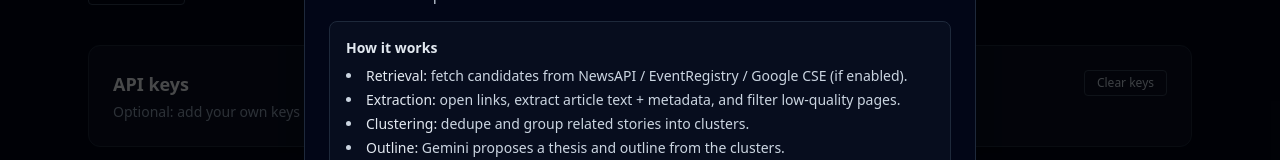
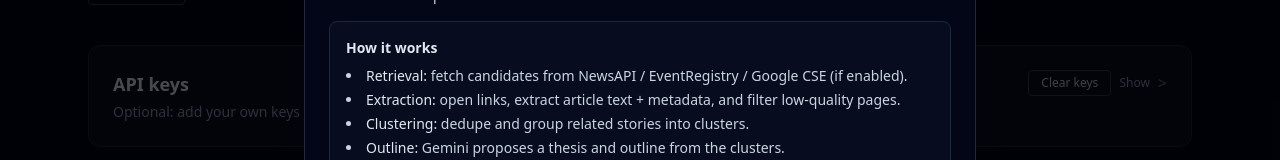
Before and after one commit to niyazmukh/content-pipeline, a React (Vite) app: page / in a window 1280 px wide. Shown: the part 146-306 px from the top of the page. Built offline with nearby package versions, Linux system fonts and the light colour scheme; no server answers.

Commit message:
Refine API keys panel affordance and guides

```diff
--- a/App.tsx
+++ b/App.tsx
@@ -347,6 +347,7 @@ const App: React.FC = () => {
                   Optional: add your own keys to avoid shared backend quotas. Keys are stored in your browser.
               </p>
             </div>
+            <div className="flex items-center gap-2 shrink-0">
               <button
                 type="button"
                 onClick={(event) => {
@@ -355,11 +356,16 @@ const App: React.FC = () => {
                   clearApiKeys();
                   setApiKeys(loadApiKeys());
                 }}
-              className="text-xs text-slate-300 hover:text-slate-100 border border-slate-700 rounded px-3 py-1 shrink-0"
+                className="text-xs text-slate-300 hover:text-slate-100 border border-slate-700 rounded px-3 py-1"
                 title="Clears locally stored keys (browser localStorage)."
               >
                 Clear keys
               </button>
+              <span className="text-xs text-slate-400 group-open:hidden">Show</span>
+              <span className="text-xs text-slate-400 hidden group-open:inline">Hide</span>
+              <span className="inline-block text-slate-500 group-open:hidden">&gt;</span>
+              <span className="inline-block text-slate-500 hidden group-open:inline">v</span>
+            </div>
             </summary>
 
           <div className="mt-3 text-xs text-slate-400 flex items-center gap-2">
@@ -425,12 +431,8 @@ const App: React.FC = () => {
             </div>
           </div>
           <div className="mt-6 border-t border-slate-800 pt-4 text-sm text-slate-300">
-            <details className="group">
-              <summary className="cursor-pointer select-none font-semibold text-slate-200 flex items-center justify-between">
-                <span>Getting API keys</span>
-                <span className="text-xs text-slate-400 group-open:hidden">Show</span>
-                <span className="text-xs text-slate-400 hidden group-open:inline">Hide</span>
-              </summary>
+            <div>
+              <div className="font-semibold text-slate-200">Getting API keys</div>
               <div className="mt-3 text-slate-400 space-y-4">
                 <p className="text-sm">
                   Leave all fields blank to use the default backend keys. If you paste your own keys, they stay in your browser (localStorage) and are sent with each request.
@@ -503,7 +505,7 @@ const App: React.FC = () => {
                     <ol className="list-decimal list-inside space-y-2">
                       <li>Create a search engine at <a className="text-blue-400 hover:text-blue-300" href="https://programmablesearchengine.google.com/" target="_blank" rel="noreferrer">Programmable Search Engine</a>.</li>
                       <li>Copy the "Search engine ID" (also called <code className="text-slate-300">cx</code>) and paste it into "Google CSE Search Engine ID (cx)".</li>
-                      <li>In Google Cloud, enable the “Custom Search API”, create an API key, and paste it into “Google CSE API key”.</li>
+                      <li>In Google Cloud, enable the "Custom Search API", create an API key, and paste it into "Google CSE API key".</li>
                     </ol>
                     <p className="text-xs text-slate-500">
                       Reference: <a className="text-blue-400 hover:text-blue-300" href="https://developers.google.com/custom-search/v1/overview" target="_blank" rel="noreferrer">Custom Search JSON API</a>.
@@ -511,7 +513,7 @@ const App: React.FC = () => {
                   </div>
                 </details>
               </div>
-            </details>
+            </div>
           </div>
           </details>
         </section>
@@ -565,7 +567,7 @@ const App: React.FC = () => {
               onClick={runPipeline}
               disabled={isRunning || !configLoaded}
               className="inline-flex items-center justify-center h-12 px-6 rounded-lg bg-blue-600 hover:bg-blue-500 disabled:bg-slate-700 disabled:cursor-not-allowed transition"
-              title="Runs retrieval → clustering → outline → targeted research → synthesis."
+              title="Runs retrieval -> clustering -> outline -> targeted research -> synthesis."
             >
               {isRunning ? <LoaderIcon className="w-5 h-5 animate-spin" /> : <SparklesIcon className="w-5 h-5" />}
               <span className="ml-2 font-semibold">Run pipeline</span>
```
Lines whose indentation alone changed are shown as unchanged.
